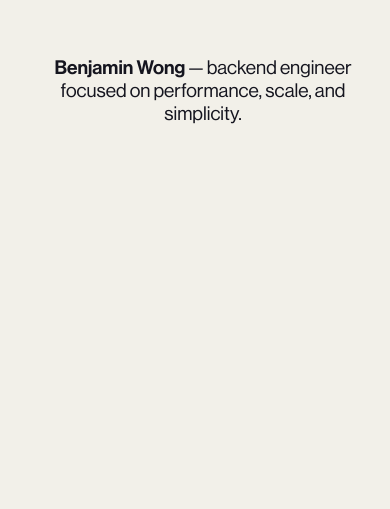
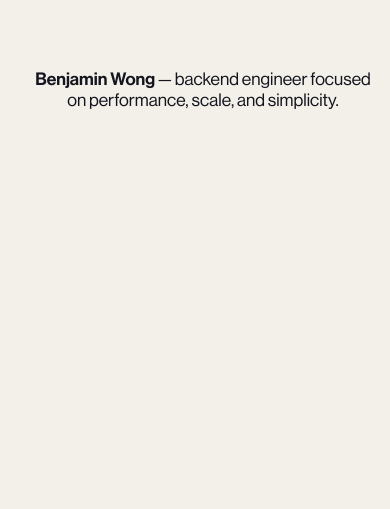
Before and after one commit to chiyeon/benjiwong.com, an Eleventy site: page src/index.njk in a window 390 px wide. Shown: the part 332-841 px from the top of the page. Built offline with nearby package versions, Linux system fonts and the light colour scheme; Eleventy itself is replaced by a stand-in of ours; files that its build step writes are made by us from their sources.

Commit message:
updated gitignore

```diff
--- a/public/assets/css/style.css
+++ b/public/assets/css/style.css
@@ -43,6 +43,12 @@ a {
 
 p, a {
    font-size: 1.2rem;
+}
+
+@media only screen and (max-width: 600px) {
+   p, a {
+      font-size: 1.1rem;
+   }
 }
 
 .title {
--- a/src/assets/css/style.css
+++ b/src/assets/css/style.css
@@ -43,6 +43,12 @@ a {
 
 p, a {
    font-size: 1.2rem;
+}
+
+@media only screen and (max-width: 600px) {
+   p, a {
+      font-size: 1.1rem;
+   }
 }
 
 .title {
```
Also changed, not shown: 1 other file.
